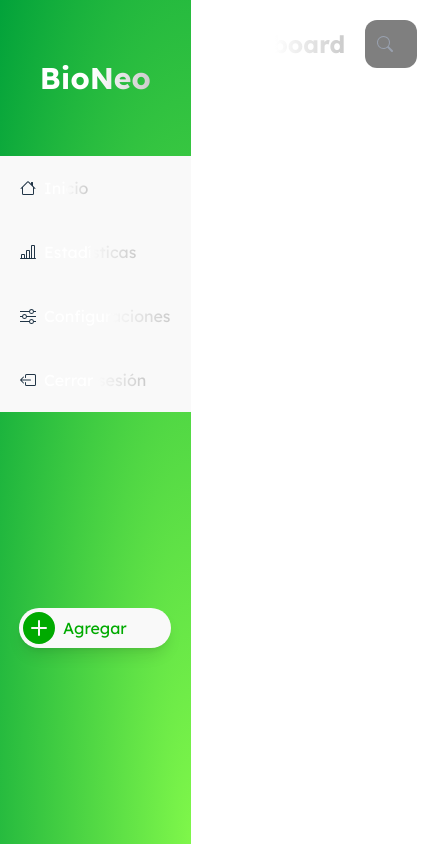
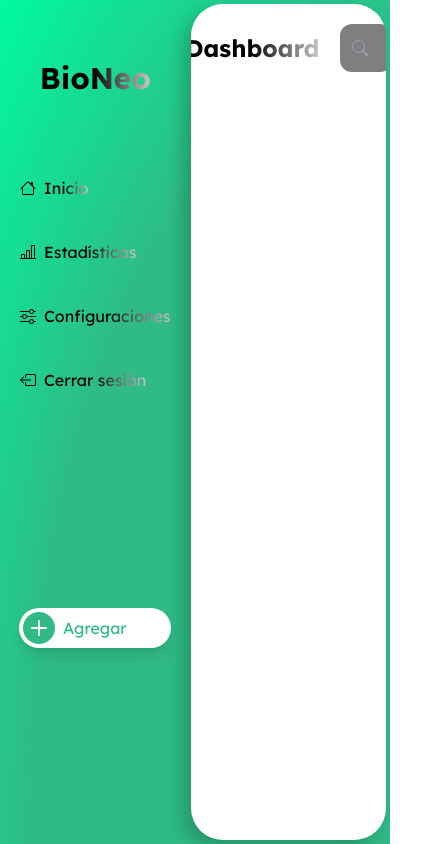
Before and after one commit to JustPolar1/BioNeo-web, a React (Vite) app: page / in a window 390 px wide. Shown: the whole page, 437 px wide, since content can reach past the window. Built offline with nearby package versions, Linux system fonts and the light colour scheme.

Commit message:
Refactor dashboard components and styles for improved layout and responsiveness

```diff
--- a/src/App.css
+++ b/src/App.css
@@ -1,16 +1,31 @@
 @import "tailwindcss";
+
+:root {
+  color-scheme: light dark;
+  --text-gradient: linear-gradient(90deg, #000000 48%, #cbcbcb 100%);
+}
+
+@media (prefers-color-scheme: dark) {
+  :root {
+    --text-gradient: linear-gradient(90deg, #cbcbcb 48%, #5c5c5c 100%);
+  }
+}
 
 #root {
   margin: 0;
   display: flex;
   min-height: 100vh;
+  max-height: 100vh;
 }
 
-/** Text Gradient Example */
 .text-gradient {
  color: #FFFFFF;
- background-image: linear-gradient(90deg, #FFFFFF 48%, #cbcbcb 100%);
+ background-image: linear-gradient(90deg, #000000 48%, #cbcbcb 100%);
  background-clip: text;
  -webkit-background-clip: text;
  -webkit-text-fill-color: transparent;
 }
+
+.adaptable {
+  background-image: var(--text-gradient);
+}
--- a/src/App.jsx
+++ b/src/App.jsx
@@ -3,14 +3,14 @@ import './App.css';
 
 import BarLeft from './components/dashboard/BarLeft';
 import Dashboard from './components/dashboard/Dashboard';
-import MainBoard from './components/dashboard/mainBoard/MainBoard';
+import BoardHeader from './components/dashboard/mainBoard/BoardHeader';
 
 function App() {
   return (
     <>
       <BarLeft></BarLeft>
-      <div className='flex flex-col w-full'>
-        <MainBoard></MainBoard>
+      <div className="flex overflow-y-auto flex-col w-full shadow-[-8px_8px_18px_0_rgba(0,0,0,0.2)] bg-white dark:bg-gray-900 rounded-4xl my-1 mr-1 ">
+        <BoardHeader />
       </div>
     </>
   );
--- a/src/components/dashboard/BarLeft.jsx
+++ b/src/components/dashboard/BarLeft.jsx
@@ -5,18 +5,18 @@ import { BsHouse, BsBarChartLine, BsSliders, BsBoxArrowLeft, BsPlusCircleFill }
 
 export default function BarLeft() {
     return (
-        <nav className="w-50 h-screen flex flex-col justify-between items-center bg-[radial-gradient(ellipse_at_bottom_right,_#7ff74a,_#02a23a)]">
+        <nav className="w-50 h-screen flex flex-col justify-between items-center">
             <div className="m-5 justify-center align-center content-center py-10">
                 <h1 className="text-gradient color-white text-3xl font-bold text-center">BioNeo</h1>
             </div>
             <div className="w-full">
-                <NavIcon><BsHouse /><span className="text-gradient">Inicio</span></NavIcon>
-                <NavIcon><BsBarChartLine /><span className="text-gradient">Estadísticas</span></NavIcon>
-                <NavIcon><BsSliders /><span className="text-gradient">Configuraciones</span></NavIcon>
-                <NavIcon><BsBoxArrowLeft /><span className="text-gradient">Cerrar sesión</span></NavIcon>
+                <NavIcon><BsHouse color="black"/><span className="text-gradient">Inicio</span></NavIcon>
+                <NavIcon><BsBarChartLine color="black"/><span className="text-gradient">Estadísticas</span></NavIcon>
+                <NavIcon><BsSliders color="black"/><span className="text-gradient">Configuraciones</span></NavIcon>
+                <NavIcon><BsBoxArrowLeft color="black"/><span className="text-gradient">Cerrar sesión</span></NavIcon>
             </div>
             <div className="w-[80%] flex-1 justify-center items-center content-center">
-                <CreateEntry><BsPlusCircleFill color="#00aa00" size={32} /><h2 className="text-center text-[#00aa00]">Agregar</h2></CreateEntry>
+                <CreateEntry><BsPlusCircleFill color="#2fba87" size={32} /><h2 className="text-center text-[#2fba87]">Agregar</h2></CreateEntry>
             </div>
         </nav>
     )
--- a/src/components/dashboard/buttons/CreateEntry.jsx
+++ b/src/components/dashboard/buttons/CreateEntry.jsx
@@ -1,6 +1,6 @@
 export default function CreateEntry({ children }) {
     return (
-        <button className="p-1 shadow-lg w-[100%] rounded-full bg-white hover:cursor-pointer text-black flex content-center items-center gap-2">
+        <button className="p-1 shadow-lg w-[100%] rounded-full bg-white hover:cursor-pointer text-black flex content-center items-center gap-2 transition-transform duration-200 hover:scale-105 active:duration-80 active:scale-95">
             {children}
         </button>
     )
--- a/src/components/dashboard/buttons/NavIcon.jsx
+++ b/src/components/dashboard/buttons/NavIcon.jsx
@@ -1,6 +1,6 @@
 export default function NavIcon({children}) {
     return (
-        <button className="hover:bg-[#ffffff30] flex content-center items-center gap-2 text-left p-5 hover:cursor-pointer w-full">
+        <button className="hover:bg-[#ffffff80] flex content-center items-center gap-2 text-left p-5 hover:cursor-pointer duration-300 active:bg-[#00000030] active-duration-30 w-full">
             {children}
         </button>
     )
--- /dev/null
+++ b/src/components/dashboard/mainBoard/BoardHeader.jsx
@@ -0,0 +1,14 @@
+import Search from "../inputs/Search"
+
+export default function BoardHeader() {
+    return (
+        <>
+            <header className="p-5 flex justify-center items-center gap-5">
+                <h1 className="text-gradient adaptable dark:text-gradient-inverted color-white text-2xl font-bold text-center">
+                Dashboard
+                </h1>
+                <Search />
+            </header>
+        </>
+    )
+}
--- a/src/components/dashboard/mainBoard/MainBoard.jsx
+++ b/src/components/dashboard/mainBoard/MainBoard.jsx
@@ -1,12 +1,5 @@
-import Search from "../inputs/Search"
+import { BsGraphUp } from "react-icons/bs";
 
-export default function MainBoard() {
-    return (
-        <>
-            <header className="p-5 flex justify-center items-center gap-5">
-                <h1 className="text-gradient color-white text-2xl font-bold text-center">Dashboard</h1>
-                <Search />
-            </header>
-        </>
-    )
+export default function MainBoard () {
+
 }
--- a/src/index.css
+++ b/src/index.css
@@ -5,23 +5,11 @@
 
   color-scheme: light dark;
   color: rgba(255, 255, 255, 0.87);
-  background-color: #242424;
+
+  background: radial-gradient(ellipse at bottom right, #2fba87 65%, #00fa9f 100%);
 
   font-synthesis: none;
   text-rendering: optimizeLegibility;
   -webkit-font-smoothing: antialiased;
   -moz-osx-font-smoothing: grayscale;
 }
-
-@media (prefers-color-scheme: light) {
-  :root {
-    color: #213547;
-    background-color: #ffffff;
-  }
-  a:hover {
-    color: #747bff;
-  }
-  button {
-    background-color: #f9f9f9;
-  }
-}
```
